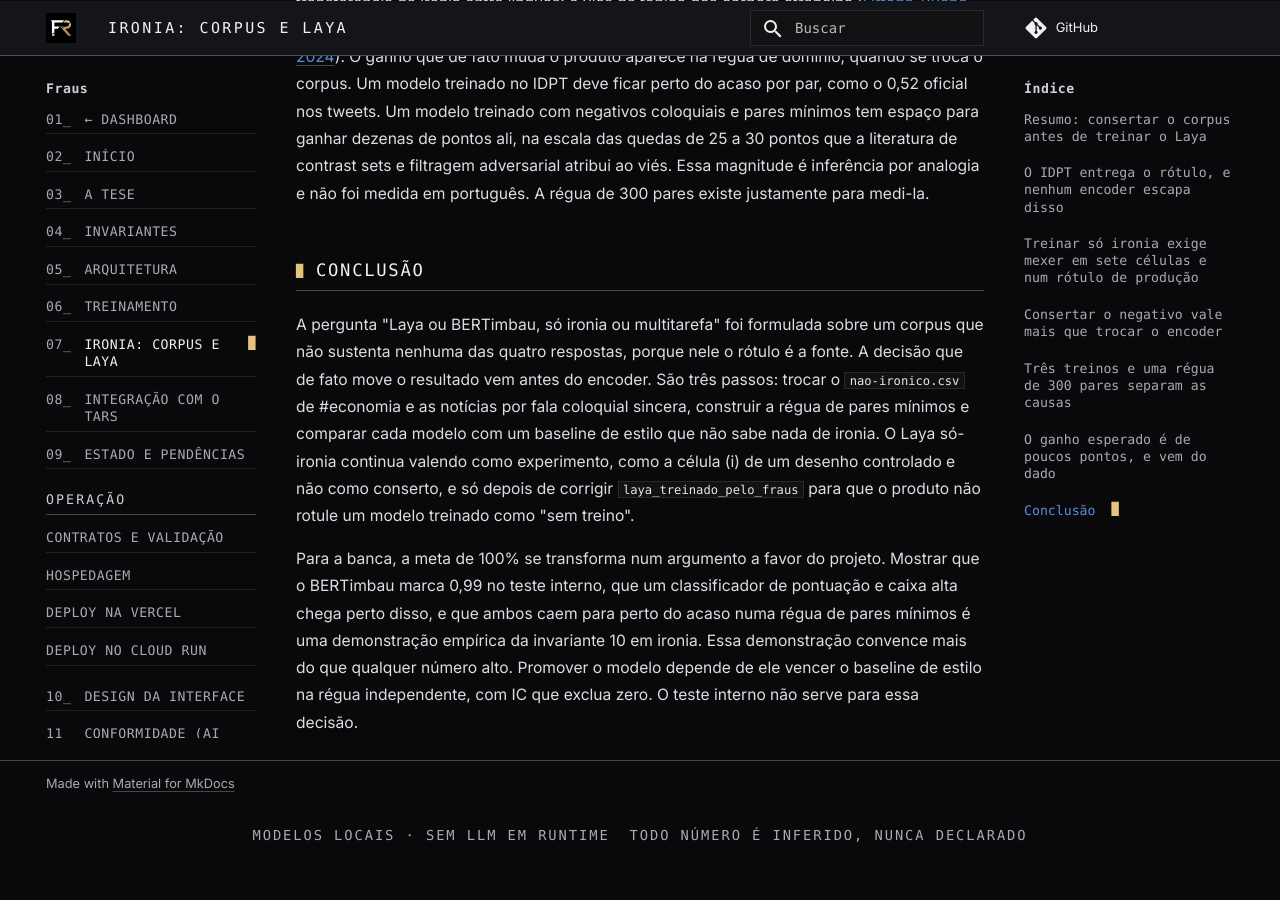
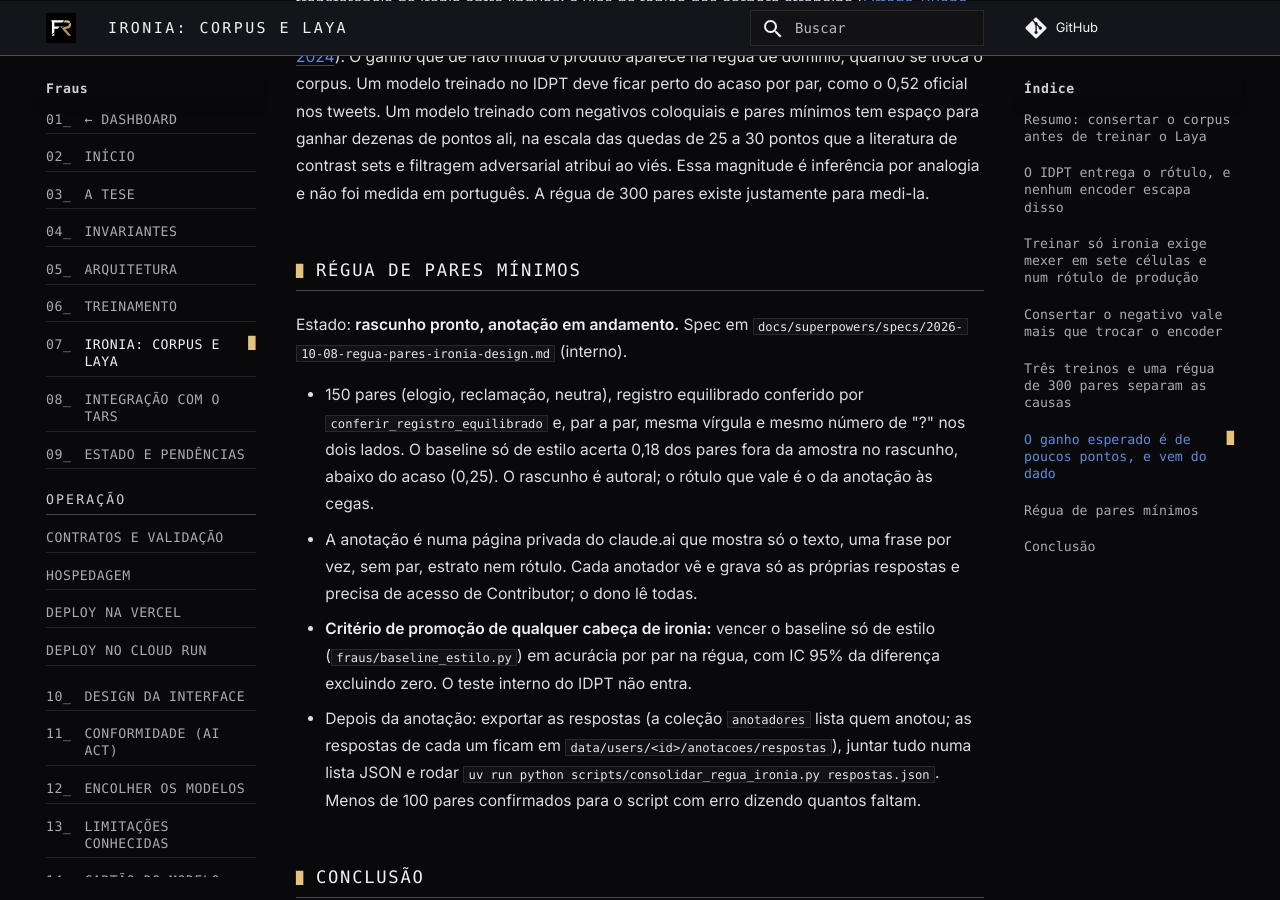
Before and after one commit to Joao-Tavares0312/Fraus, an MkDocs documentation site: the page built from docs/ironia.md, in a window 1280 px wide and 900 px high, scrolled down 9237 px. Built offline with MkDocs 1.6.1 and Material for MkDocs 9.7.7, drawn with Linux system fonts in a browser that asks for light colours; some web fonts are replaced; comment, search, counter and statistics services are not loaded; before the commit the page ends 10107 px from its top, so only the background shows below that.

Commit message:
docs(ironia): regua de pares, criterio de promocao e como consolidar
Co-Authored-By: Neuro <neuro.chan.dev@gmail.com>

```diff
--- a/docs/ironia.md
+++ b/docs/ironia.md
@@ -96,6 +96,28 @@ Contra o BERTimbau, com tarefa e dado iguais, a literatura não dá motivo para
 
 A única vantagem estrutural do Laya para ironia é o vocabulário multilíngue, que permite misturar o MultiPICo das outras oito línguas. A literatura, porém, é desfavorável à transferência de ironia entre línguas: o viés de tópico dos corpora atrapalha ([Ortega-Bueno et al. 2023](https://boa.unimib.it/handle/10281/451401)), e detectores de sarcasmo não generalizam entre datasets ([Jang & Frassinelli 2024](https://aclanthology.org/2024.naacl-long.238)). O ganho que de fato muda o produto aparece na régua de domínio, quando se troca o corpus. Um modelo treinado no IDPT deve ficar perto do acaso por par, como o 0,52 oficial nos tweets. Um modelo treinado com negativos coloquiais e pares mínimos tem espaço para ganhar dezenas de pontos ali, na escala das quedas de 25 a 30 pontos que a literatura de contrast sets e filtragem adversarial atribui ao viés. Essa magnitude é inferência por analogia e não foi medida em português. A régua de 300 pares existe justamente para medi-la.
 
+## Régua de pares mínimos
+
+Estado: **rascunho pronto, anotação em andamento.** Spec em
+`docs/superpowers/specs/2026-10-08-regua-pares-ironia-design.md` (interno).
+
+- 150 pares (elogio, reclamação, neutra), registro equilibrado conferido por
+  `conferir_registro_equilibrado` e, par a par, mesma vírgula e mesmo número
+  de "?" nos dois lados. O baseline só de estilo acerta 0,18 dos pares fora
+  da amostra no rascunho, abaixo do acaso (0,25). O rascunho é autoral; o
+  rótulo que vale é o da anotação às cegas.
+- A anotação é numa página privada do claude.ai que mostra só o texto, uma
+  frase por vez, sem par, estrato nem rótulo. Cada anotador vê e grava só as
+  próprias respostas e precisa de acesso de Contributor; o dono lê todas.
+- **Critério de promoção de qualquer cabeça de ironia:** vencer o baseline só
+  de estilo (`fraus/baseline_estilo.py`) em acurácia por par na régua, com IC
+  95% da diferença excluindo zero. O teste interno do IDPT não entra.
+- Depois da anotação: exportar as respostas (a coleção `anotadores` lista quem
+  anotou; as respostas de cada um ficam em
+  `data/users/<id>/anotacoes/respostas`), juntar tudo numa lista JSON e rodar
+  `uv run python scripts/consolidar_regua_ironia.py respostas.json`. Menos de
+  100 pares confirmados para o script com erro dizendo quantos faltam.
+
 ## Conclusão
 
 A pergunta "Laya ou BERTimbau, só ironia ou multitarefa" foi formulada sobre um corpus que não sustenta nenhuma das quatro respostas, porque nele o rótulo é a fonte. A decisão que de fato move o resultado vem antes do encoder. São três passos: trocar o `nao-ironico.csv` de #economia e as notícias por fala coloquial sincera, construir a régua de pares mínimos e comparar cada modelo com um baseline de estilo que não sabe nada de ironia. O Laya só-ironia continua valendo como experimento, como a célula (i) de um desenho controlado e não como conserto, e só depois de corrigir `laya_treinado_pelo_fraus` para que o produto não rotule um modelo treinado como "sem treino".
```
Also changed, not shown: docs/handoff.md (+4 -0 lines).
